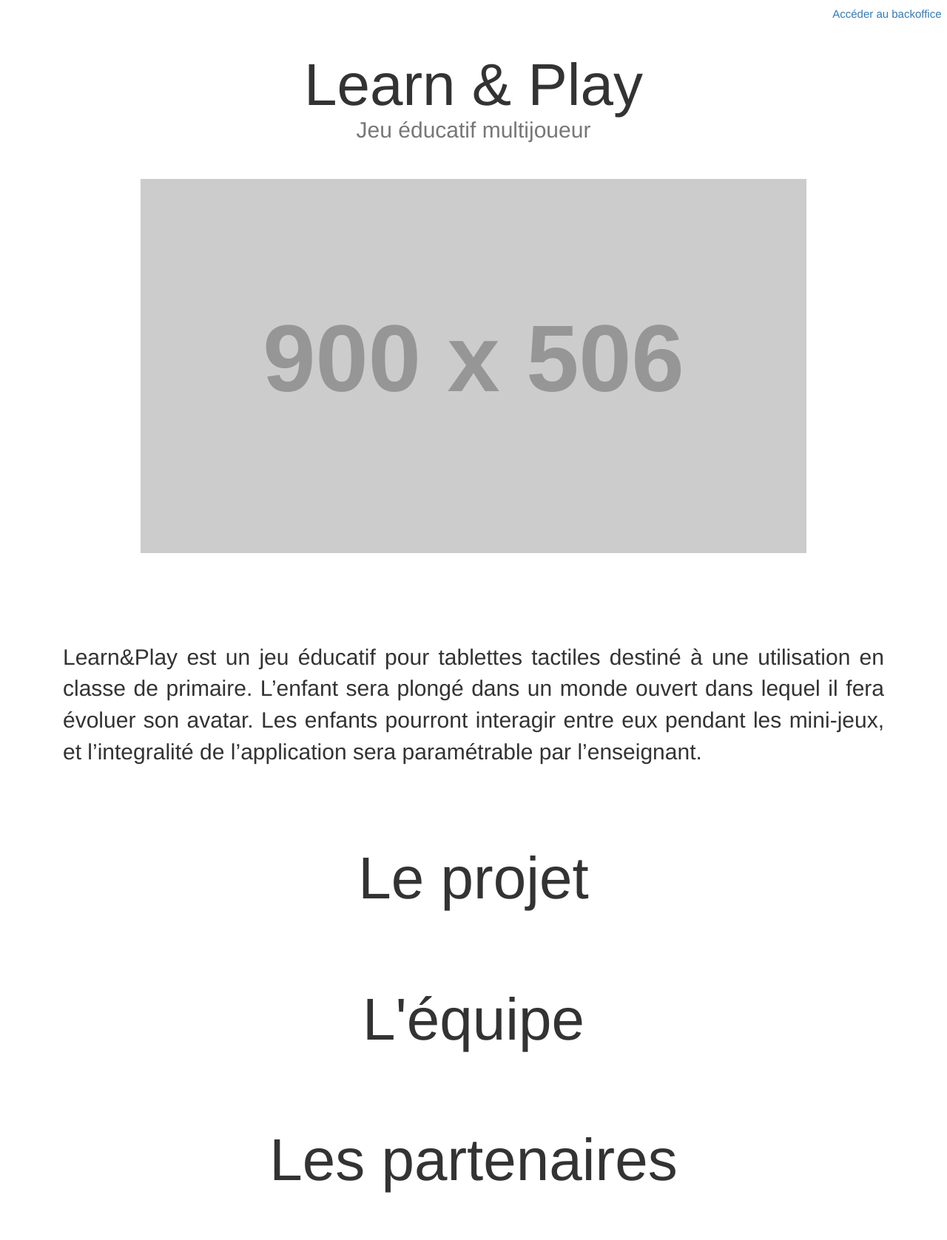
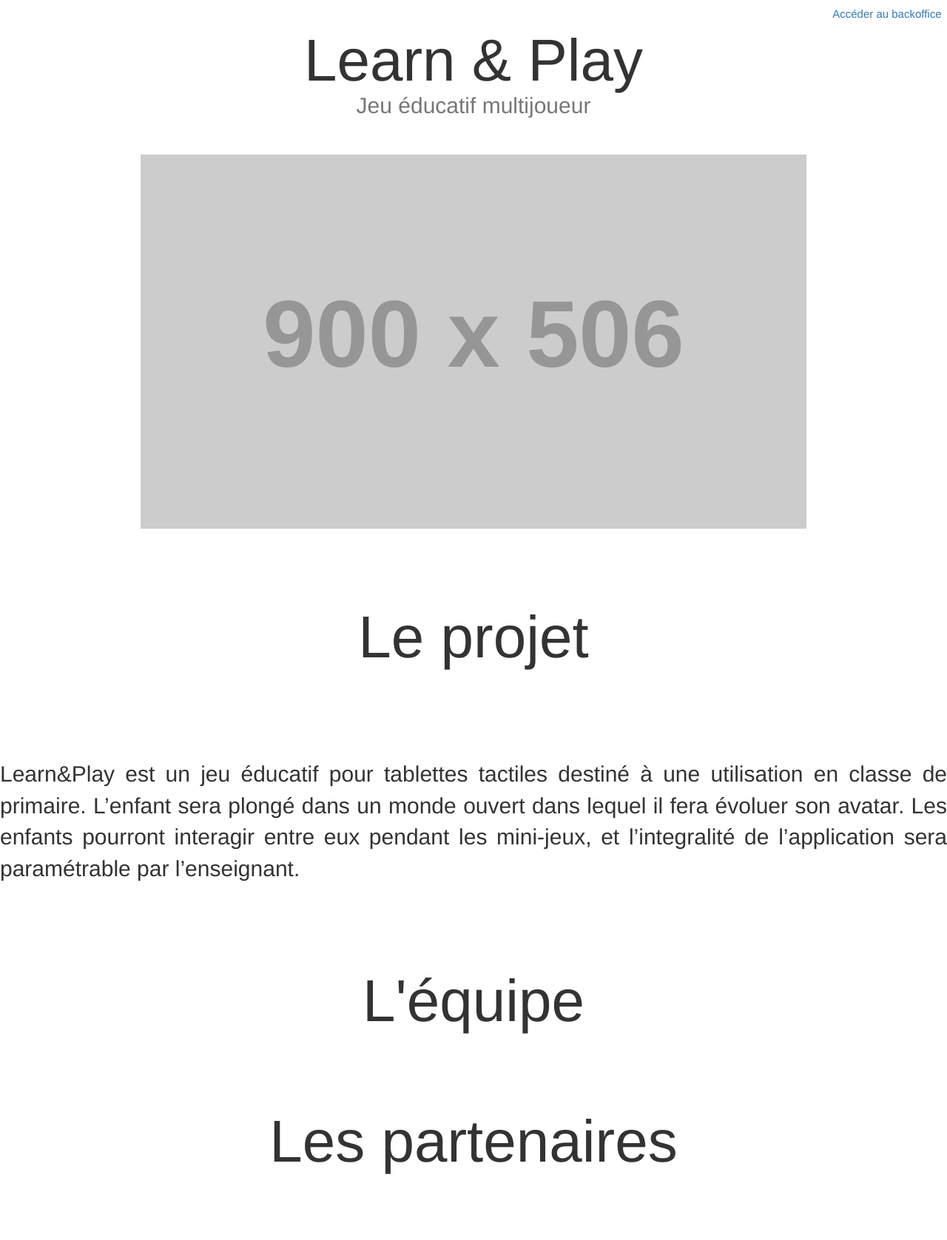
Before and after one commit to learnandplay/website, a Django app: page / in a window 1280 px wide. Shown: the whole page at 74% size. After the commit the page ends 1588 px from the top, so only its background shows below. Run offline with Django 3.2, Linux system fonts and the light colour scheme; grey boxes labelled with a size stand in for pictures from a placeholder-image service; some libraries are stand-ins or nearby versions.

Commit message:
Corrections

```diff
--- a/lp_website/website/templates/website/index.html
+++ b/lp_website/website/templates/website/index.html
@@ -20,20 +20,18 @@
     <div id="section-container">
       <div class="section">
 	<a href="{% url 'backoffice:backoffice-index' %}" class="backoffice-link">Accéder au backoffice</a>
-	<div class="container">
-	  <div class="col-lg-12 display-box">
-	    <h1 id="lp_title" data-in-effect="bounceIn">Learn & Play</h1>
-	    <h2 id="lp_under_title">Jeu éducatif multijoueur</h2>
-	    <img src="http://placehold.it/900x506" class="centered-image"></img>
-	    <p id="app-description">
-	      Learn&Play est un jeu éducatif pour tablettes tactiles destiné à une utilisation en classe de primaire. L’enfant sera plongé dans un monde ouvert dans lequel il fera évoluer son avatar.  Les enfants pourront interagir entre eux pendant les mini-jeux, et l’integralité de l’application sera paramétrable par l’enseignant.
-	    </p>
-	  </div>
+	<div class="display-box">
+	  <h1 id="lp_title" data-in-effect="bounceIn">Learn & Play</h1>
+	  <h2 id="lp_under_title">Jeu éducatif multijoueur</h2>
+	  <img src="http://placehold.it/900x506" class="centered-image"></img>
 	</div>
       </div>
       <div class="section">
 	<div class="display-box">
 	  <h1>Le projet</h1>
+	    <p id="app-description">
+	      Learn&Play est un jeu éducatif pour tablettes tactiles destiné à une utilisation en classe de primaire. L’enfant sera plongé dans un monde ouvert dans lequel il fera évoluer son avatar.  Les enfants pourront interagir entre eux pendant les mini-jeux, et l’integralité de l’application sera paramétrable par l’enseignant.
+	    </p>
 	</div>
       </div>
       <div class="section">
```
